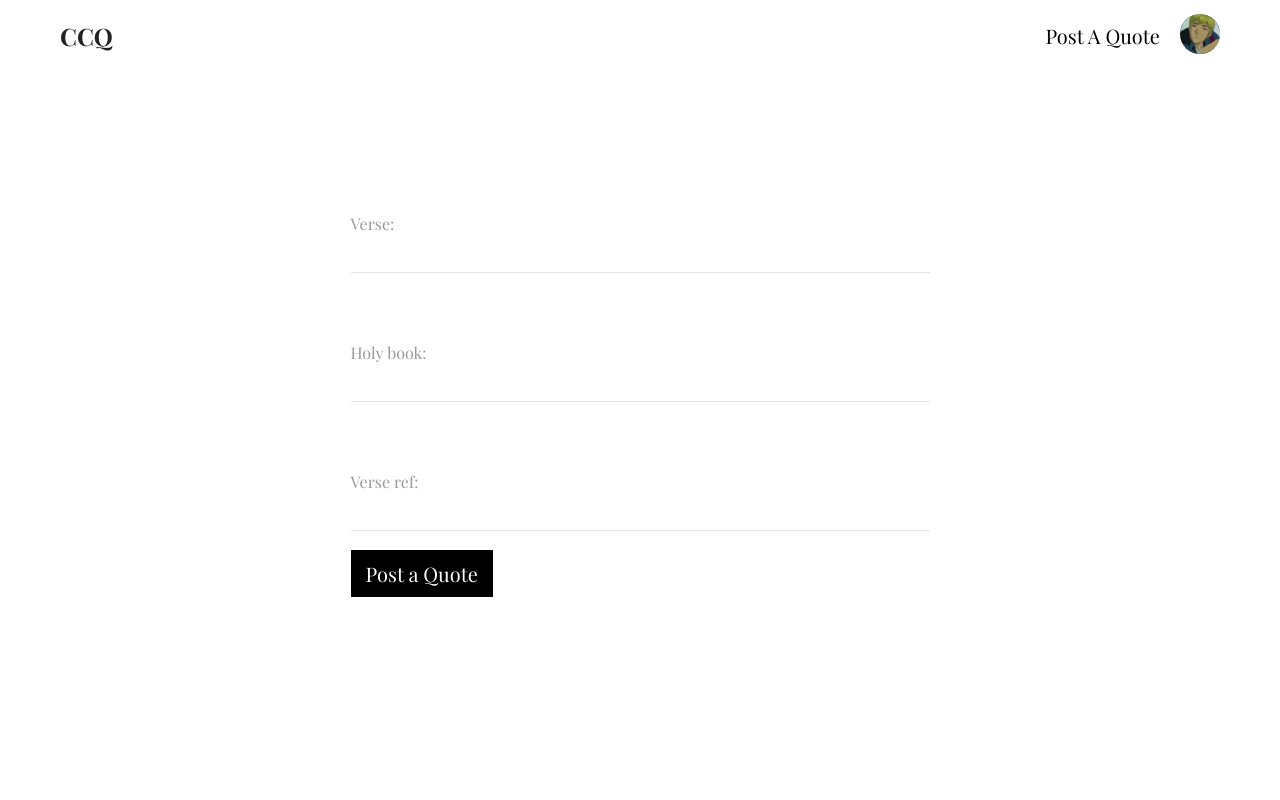
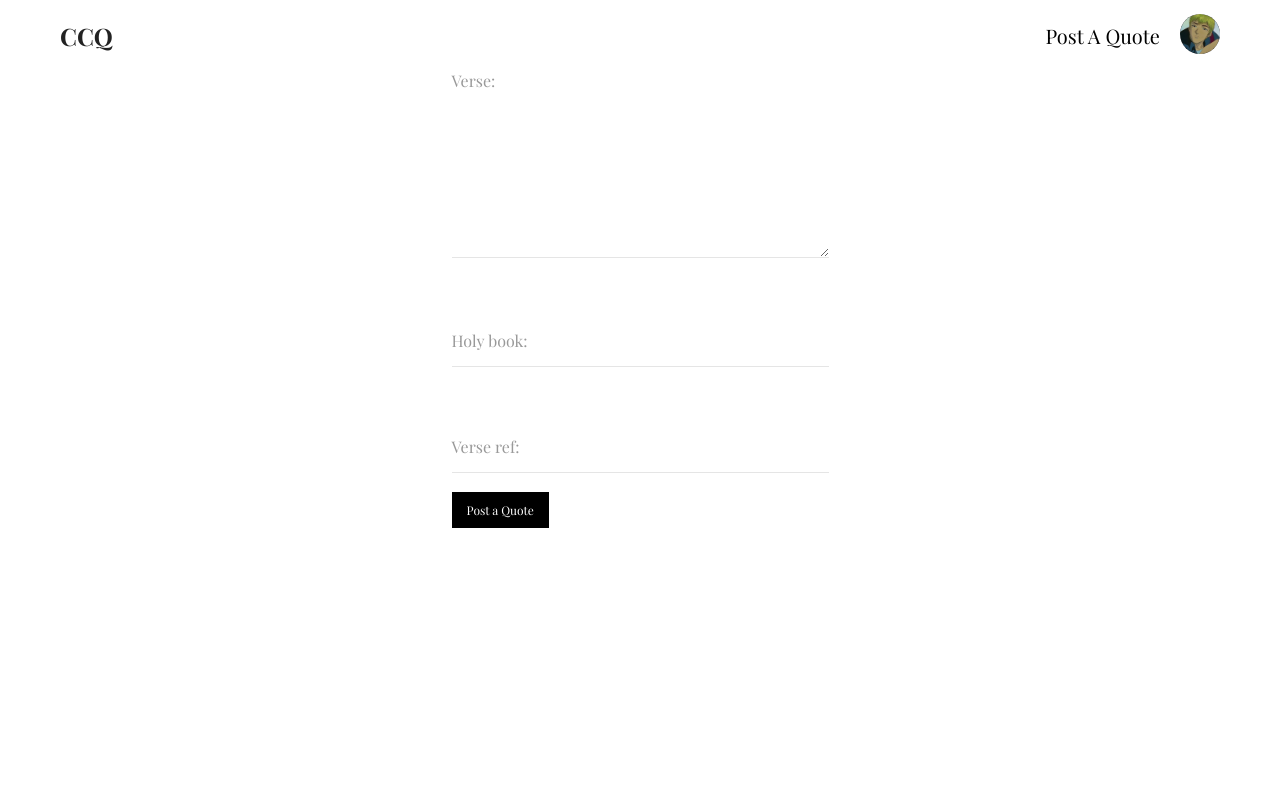
Before and after one commit to ngompejason/cool_quotes, a Django app: page /post_quote/ in a window 1280 px wide. Run offline with Django 5.2, Linux system fonts and the light colour scheme; the visitor is signed in with stand-in values (Sample User, id 1); some web fonts are replaced.

Commit message:
edit the textarea and style create report page

```diff
--- a/quotes/forms.py
+++ b/quotes/forms.py
@@ -6,8 +6,11 @@ class QuoteForm(forms.ModelForm):
         model = Quote
         fields = ["verse","holy_book","verse_ref"]
 
-        widgets = {field: forms.TextInput(attrs={'class': 'form-input'})
-                   for field in fields}
+        widgets = {
+            'verse': forms.Textarea(attrs={'class': 'form-textarea',}),
+            'holy_book': forms.TextInput(attrs={'class': 'form-input',}),
+            'verse_ref': forms.TextInput(attrs={'class': 'form-input',}),
+        }
 
     def clean_holy_book(self):
         holy_book = self.cleaned_data["holy_book"]
@@ -22,3 +25,7 @@ class ReportForm(forms.ModelForm):
     class Meta:
         model = Report
         fields = ["user_report",]
+
+        widgets = {
+            'user_report': forms.Textarea(attrs={'class': 'form-textarea',})
+        }
--- a/quotes/urls.py
+++ b/quotes/urls.py
@@ -4,6 +4,7 @@ from quotes.views import *
 
 urlpatterns = [
     path("", homepage, name="homepage"),
+    path("explore/", all_quotes, name="all_quotes"),
     path("quote/<uuid:quote_id>/", quote_detail, name="quote_detail"),
     path("post_quote/", create_quote, name="create_quote"),
     path("edit_quote/<uuid:quote_id>/", edit_quote, name="edit_quote"),
--- a/quotes/views.py
+++ b/quotes/views.py
@@ -22,8 +22,23 @@ def homepage(request):
     return render(request, template, context)
 
 #==========================================================
-#Quote View
+#------------------------Quote View------------------------
 #==========================================================
+def all_quotes(request):
+    quotes = Quote.objects.filter()
+    paginator = Paginator(quotes, 20)
+
+    page_number = request.GET.get('page', 1)
+
+    page_obj = paginator.get_page(page_number)
+    context = {
+        'page_obj': page_obj,
+        }
+
+    template = "quotes/all_quotes.html"
+    return render(request, template, context)
+
+
 def quote_detail(request, quote_id):
     quote = get_object_or_404(Quote, id = quote_id)
     context = {
--- a/static/script.js
+++ b/static/script.js
@@ -21,14 +21,14 @@ window.addEventListener('click', function(event) {
 //==========================================================
 
 // Add event listener for focus
-document.querySelectorAll('input').forEach(function(input) {
+document.querySelectorAll('input, textarea').forEach(function(input) {
     input.addEventListener('focus', function() {
         this.closest('.form-group').classList.add('focused');
     });
 });
 
 // Add event listener for blur
-document.querySelectorAll('input').forEach(function(input) {
+document.querySelectorAll('input, textarea').forEach(function(input) {
     input.addEventListener('blur', function() {
         var inputValue = this.value;
         if (inputValue === "") {
--- a/static/style.css
+++ b/static/style.css
@@ -12,6 +12,7 @@ html {
 body {
   margin: 0;
   font-family: "Playfair Display", serif;
+  padding-top: 6rem;
   min-height: 100vh;
 }
 
@@ -37,7 +38,7 @@ body {
 
 .btn {
   padding: 1rem 1.5rem;
-  font-size: clamp(1rem, 2.5vw, 2rem);
+  font-size: clamp(1rem, 2.5vw, 1.2rem);
   font-weight: 400;
   font-family: "Playfair Display", serif;
   background-color: #000;
@@ -126,7 +127,7 @@ body {
 .hero-section {
   display: grid; /* Enables grid layout */
   place-items: center; /* Centers both horizontally and vertically */
-  padding-top: 8rem;
+  padding-top: 3rem;
   gap: 2rem; /* Reduce spacing between the elements */
   /* Ensure the container is a flexbox */
   /* CTA buttons styling */
@@ -182,7 +183,6 @@ body {
 .form-wrapper {
   display: grid;
   place-items: center;
-  height: 100vh;
 }
 .form-wrapper .form-group {
   position: relative;
@@ -202,7 +202,7 @@ body {
 }
 .form-wrapper .focused label {
   transform: translateY(-125%);
-  font-size: clamp(1.5rem, 3vw + 1rem, 2.6rem);
+  font-size: clamp(0.9rem, 2vw + 1rem, 1.6rem);
 }
 .form-wrapper .form-input {
   position: relative;
@@ -212,12 +212,26 @@ body {
   border: 0;
   box-shadow: 0 1px 0 0 #e5e5e5;
   transition: box-shadow 150ms ease-out;
-  font-size: clamp(2rem, 4vw + 1rem, 4.5rem);
+  font-size: clamp(1rem, 2vw + 0.4rem, 2.5rem);
 }
 .form-wrapper .form-input:focus {
   box-shadow: 0 0.1rem 0 0 #000;
 }
-.form-wrapper .form-input.filled {
+.form-wrapper .form-textarea {
+  position: relative;
+  padding: 12px 0px 5px 0;
+  width: 100%;
+  outline: 0;
+  border: 0;
+  box-shadow: 0 1px 0 0 #e5e5e5;
+  transition: box-shadow 150ms ease-out;
+  font-size: clamp(1rem, 3vw + 0.4rem, 1.5rem);
+}
+.form-wrapper .form-textarea:focus {
+  box-shadow: 0 0.1rem 0 0 #000;
+}
+.form-wrapper .form-input.filled,
+.form-wrapper .form-textarea.filled {
   box-shadow: 0 0.1rem 0 0 lightgreen;
 }
 
--- a/static/style.scss
+++ b/static/style.scss
@@ -14,7 +14,7 @@ html {
 body {
     margin: 0;
     font-family: "Playfair Display", serif;
-    // padding-top: 60px;
+    padding-top: 6rem;
     min-height: 100vh;
 }
 
@@ -42,7 +42,7 @@ body {
 
 .btn{
     padding: 1rem 1.5rem;
-    font-size: clamp(1rem, 2.5vw, 2rem);
+    font-size: clamp(1rem, 2.5vw, 1.2rem);
     font-weight: 400;
     font-family: "Playfair Display", serif;
     background-color: #000;
@@ -146,7 +146,7 @@ body {
 .hero-section{
     display: grid; /* Enables grid layout */
     place-items: center; /* Centers both horizontally and vertically */
-    padding-top: 8rem;
+    padding-top: 3rem;
     gap: 2rem; /* Reduce spacing between the elements */
 
     /* Ensure the container is a flexbox */
@@ -213,59 +213,18 @@ body {
 //----------------------Create Quote------------------------
 //==========================================================
 
-// .poste_quote-container{
-//     display: grid;
-//     place-items: center;
-//     height: 100vh;
-
-//     .form-group {
-//         position: relative;
-//         margin-bottom: 2.4rem;
-
-//         label {
-//             position: absolute;
-//             top: 50%;
-//             left: 1rem;
-//             transform: translateY(-50%);
-//             color: #999;
-//             pointer-events: none;
-//             transition: 0.3s ease;
-//             font-size: 1.9rem;
-//           }
-
-//           input {
-//             width: 100%;
-//             padding: 1.6rem;
-//             border: 1px solid #ccc;
-//             // border-radius: 4px;
-//             font-size: 1.9rem;
-
-//             &:focus + label,
-//             &:not(:placeholder-shown) + label {
-//                 top: 0;
-//                 font-size: 1.2rem;
-//                 color: #666;
-//                 background-color: #fff;
-//                 padding: 0 4px;
-//             }
-//           }
-
-
-
-//     }
-// }
-
 .form-wrapper {
     display: grid;
     place-items: center;
-    height: 100vh;
+    // height: 100vh;
 
     .form-group {
         position:relative;
 
-            & + .form-group {
-                margin-top: 6rem;
-            }
+        & + .form-group{
+            margin-top: 6rem;
+        }
+
         }
 
     label {
@@ -281,7 +240,7 @@ body {
 
     .focused label {
         transform: translateY(-125%);
-        font-size: clamp(1.5rem, 3vw + 1rem, 2.6rem);
+        font-size: clamp(.9rem, 2vw + 1rem, 1.6rem);
         }
 
     .form-input {
@@ -292,19 +251,46 @@ body {
         border: 0;
         box-shadow: 0 1px 0 0 #e5e5e5;
         transition: box-shadow 150ms ease-out;
-        font-size: clamp(2rem, 4vw + 1rem, 4.5rem);
+        font-size: clamp(1rem, 2vw + .4rem, 2.5rem);
 
         &:focus {
             box-shadow: 0 .1rem 0 0 #000;
         }
     }
 
-    .form-input.filled {
+    .form-textarea {
+        position: relative;
+        padding: 12px 0px 5px 0;
+        width: 100%;
+        outline: 0;
+        border: 0;
+        box-shadow: 0 1px 0 0 #e5e5e5;
+        transition: box-shadow 150ms ease-out;
+        font-size: clamp(1rem, 3vw + .4rem, 1.5rem);
+
+        &:focus {
+            box-shadow: 0 .1rem 0 0 #000;
+        }
+    }
+
+    .form-input.filled,
+    .form-textarea.filled {
         box-shadow: 0 .1rem 0 0 lightgreen;
     }
   }
+//==========================================================
+//----------------------Report Quote------------------------
+//==========================================================
 
 
+
+//==========================================================
+//----------------------ALL Quote------------------------
+//==========================================================
+
+  .quotes-container{
+    // padding: 6rem;
+  }
 
 
 
--- a/templates/quotes/homepage.html
+++ b/templates/quotes/homepage.html
@@ -17,7 +17,7 @@
     <a href="{% url "create_quote" %}" class="cta-button a_btn">
        Post A Verse<span class="material-symbols-outlined">arrow_forward</span>
     </a>
-    <a href="#explore-quotes" class="cta-button a_btn">
+    <a href="{% url "all_quotes" %}" class="cta-button a_btn">
       Explore Verses<span class="material-symbols-outlined">arrow_forward</span>
     </a>
   </div>
```
Also changed, not shown: templates/quotes/all_quotes.html (added, +25 -0 lines), templates/quotes/edit_quote.html (+20 -6 lines), templates/reports/create_report.html (+14 -6 lines), 1 other file.
